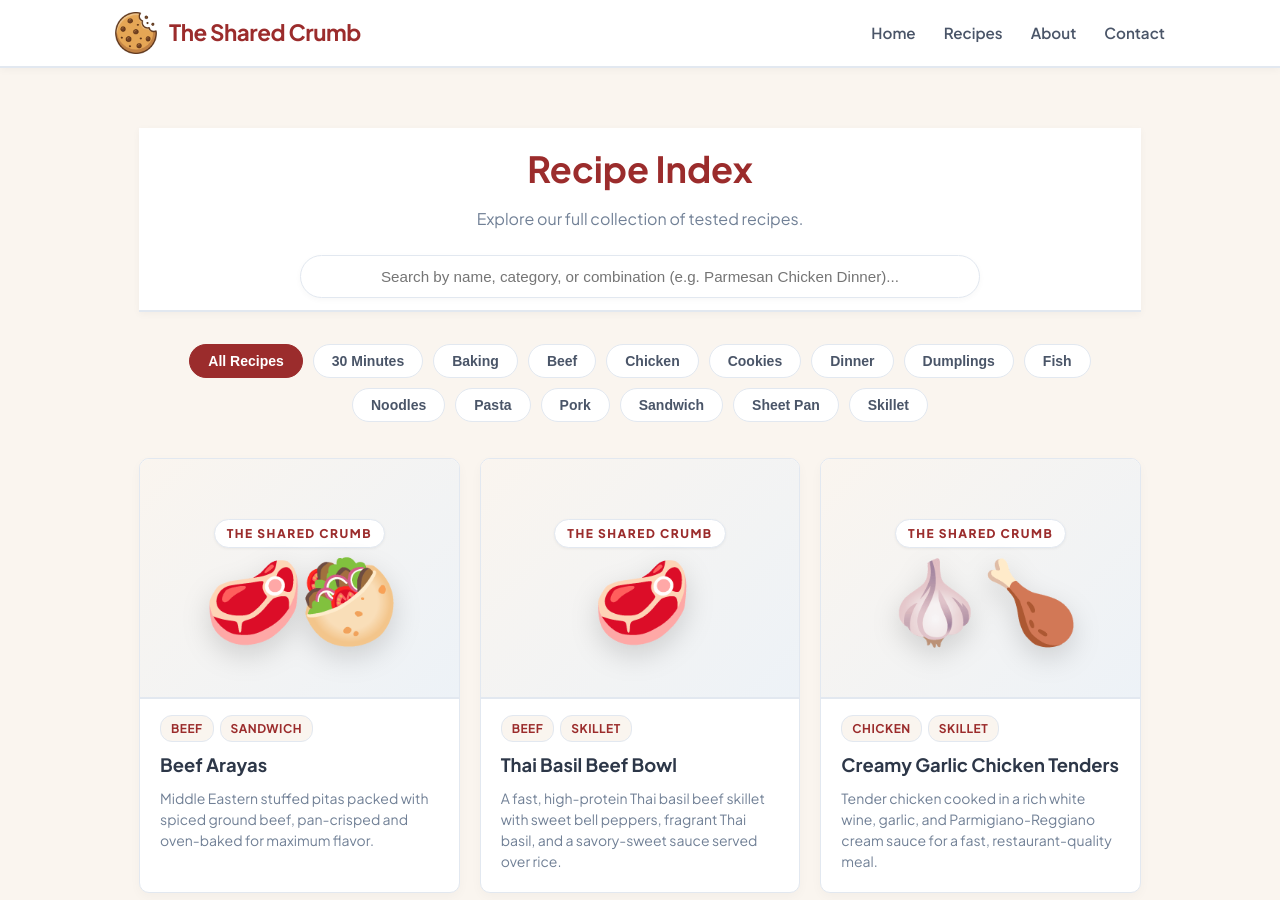
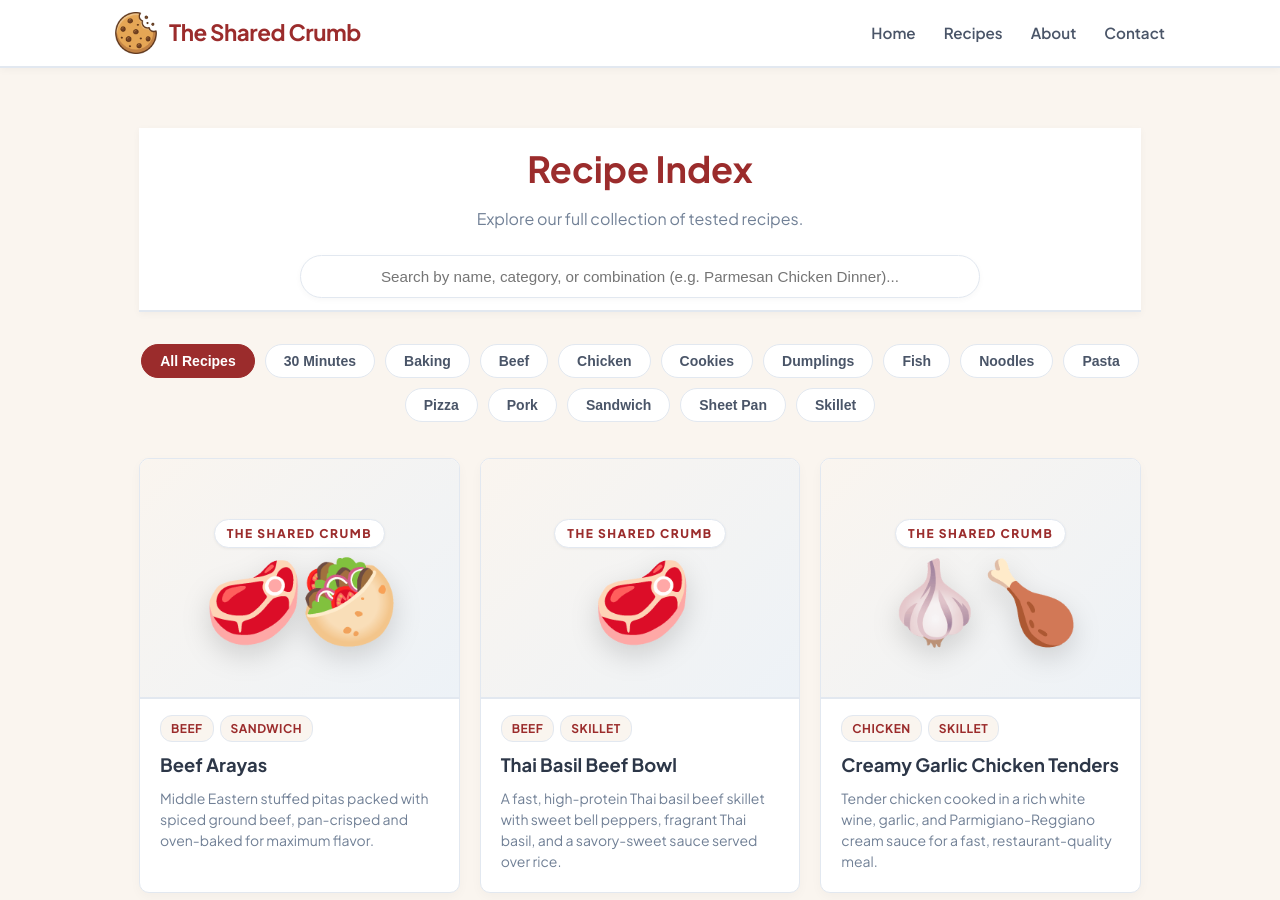
Before and after one commit to TheSharedCrumb/TheSharedCrumb, a Jekyll site: the page built from recipes.html, in a window 1280 px wide and 900 px high. Built offline with Jekyll 4.4.1, drawn with Linux system fonts in a browser that asks for light colours.

Commit message:
Update metadata for Chicken-Crust Pizza recipe

```diff
--- a/_recipes/Pizza_ChickenCrust.md
+++ b/_recipes/Pizza_ChickenCrust.md
@@ -3,7 +3,9 @@ layout: recipe
 title: "Chicken-Crust Pizza"
 icon: "🍕"
 description: "A low-carb, high-protein pizza crust made entirely from seasoned ground chicken and parmesan."
-category: [Chicken, Dinner]
+course: "Dinner"
+cuisine: "American"
+category: [Chicken, Pizza]
 prep_time: "10 mins"
 cook_time: "35 mins"
 yield: "1 pizza (2-3 servings)"
```
